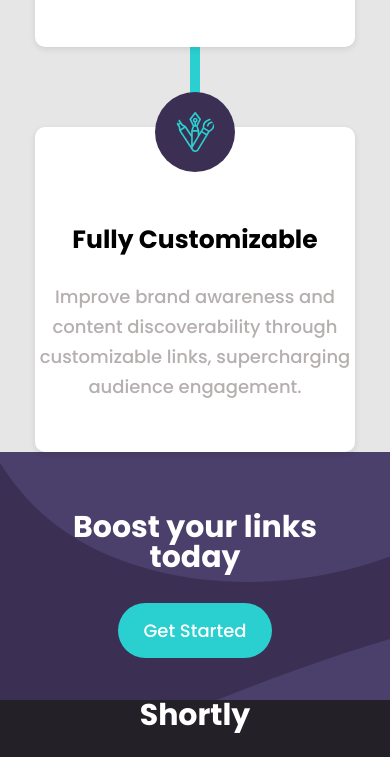
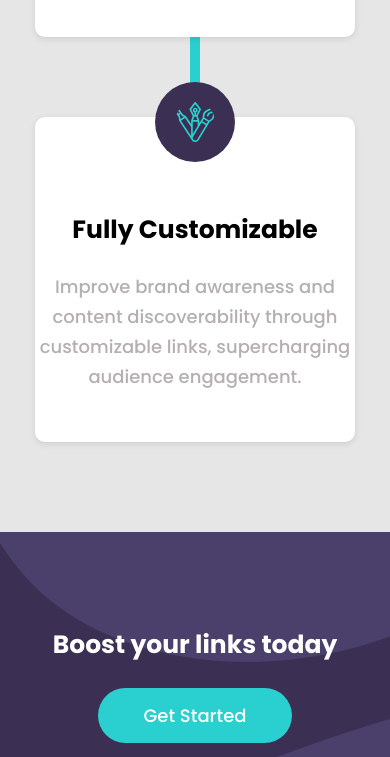
Before and after one commit to JulianTymeczko/URL-Shortener, a plain HTML site: page index.html in a window 390 px wide. Shown: the part 2227-2984 px from the top of the page. Drawn offline with Linux system fonts and the light colour scheme.

Commit message:
finished spacing for footer about to work on cards padding

```diff
--- a/style.css
+++ b/style.css
@@ -455,6 +455,9 @@ this is the part for the divs that will be created dynamically with javascript *
         align-items: center;
         text-align: center;
         padding: 0px;
+        padding-top: 50px;
+        padding-bottom: 50px;
+
 
     }
 
@@ -466,18 +469,26 @@ this is the part for the divs that will be created dynamically with javascript *
     footer div h2 {
         margin-bottom: 20px !important;
     }
+
     #get-started{
         background-image: url(./images/bg-boost-mobile.svg);
+        padding-top: 100px;
+        padding-bottom: 100px;
+
     }
 
     #get-started h1 {
-        font-size: 30px;
+        font-size: 25px;
 
     }
-
+    #get-started a {
+        padding-right: 45px;
+        padding-left: 45px;
+    }
     #advanced-statistics {
         padding: 0px;
         padding-top: 150px;
+        padding-bottom: 90px;
 
 
     }
@@ -487,7 +498,7 @@ this is the part for the divs that will be created dynamically with javascript *
     .past-searches {
         flex-direction: column;
         padding: 15px;
-        margin-top: 40px;
+        margin-top: 0px;
         align-items:start;
         gap:15px;
     }
@@ -505,6 +516,7 @@ this is the part for the divs that will be created dynamically with javascript *
 
     #statistics-bottom {
         flex-direction: column;
+        margin-top: 80px;
 
     }
 
```
